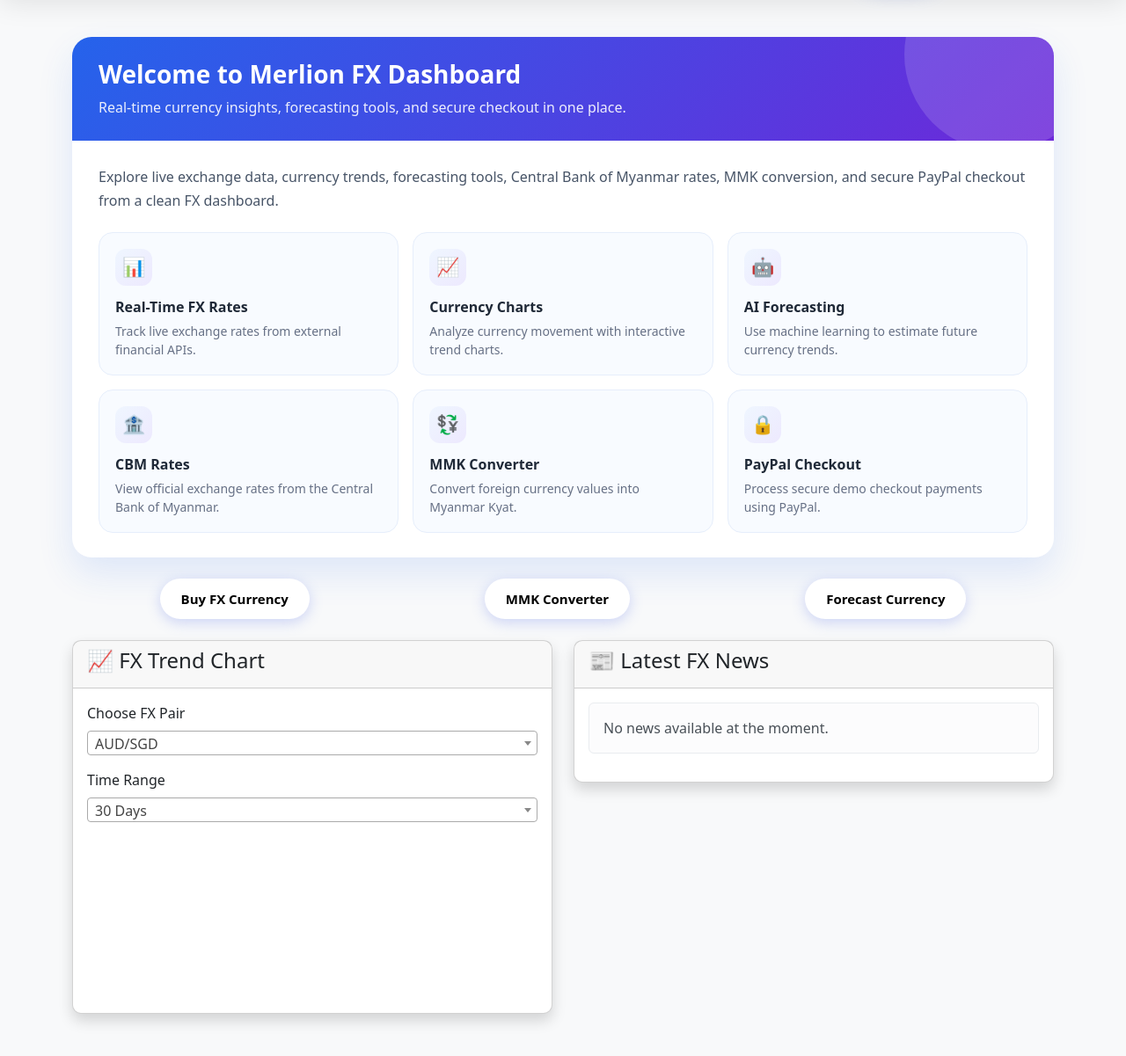
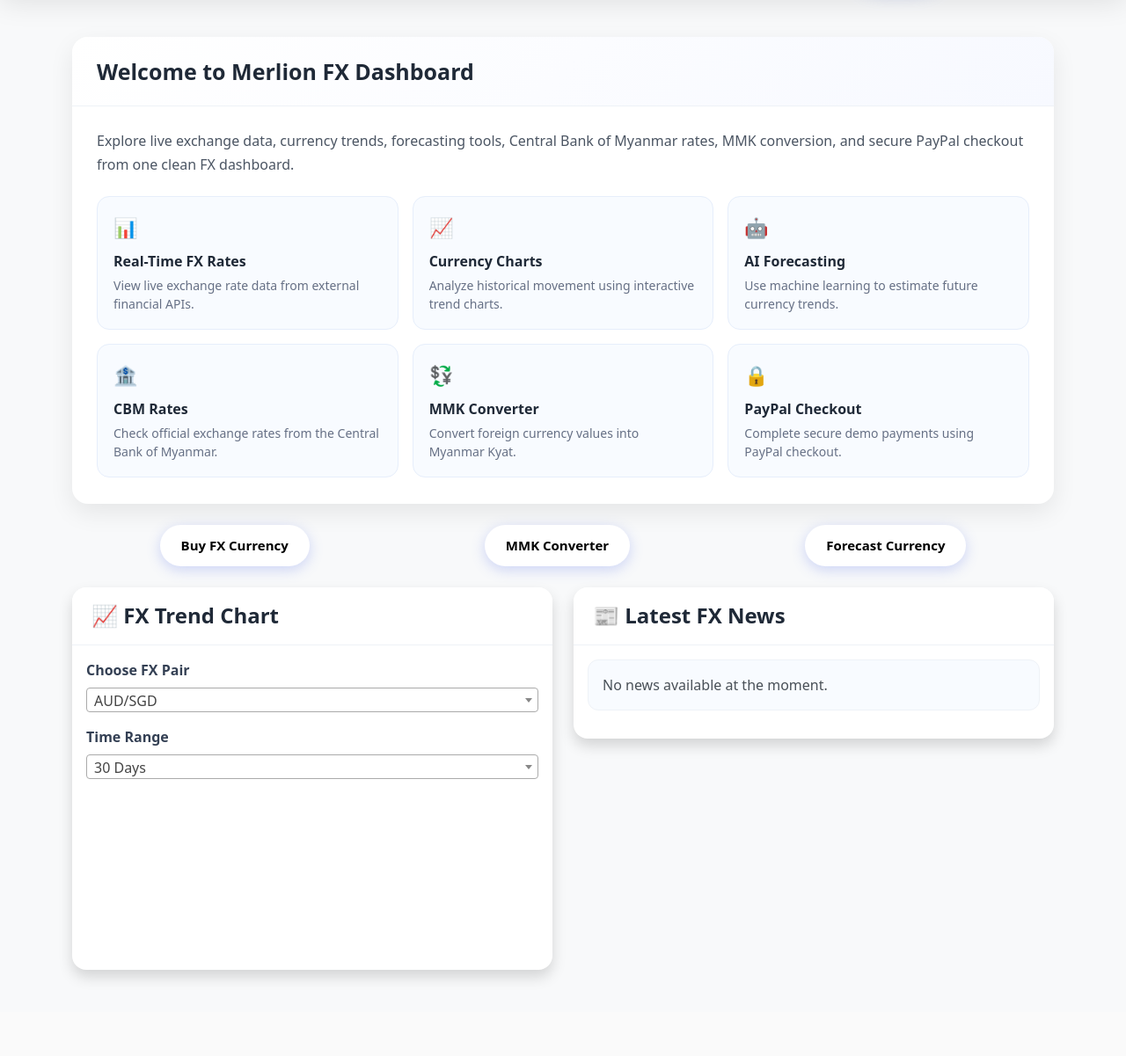
Before and after one commit to MayThetNaingBo/merlionFX, a Flask app: page /services in a window 1280 px wide. Shown: the part 82-1283 px from the top of the page at 88% size. After the commit the page ends 1197 px from the top, so only its background shows below. Run offline with Flask 3, Linux system fonts and the light colour scheme; data that the repository does not hold is empty; a map, chart or similar area stays blank; some libraries are stand-ins or nearby versions.

Commit message:
changed the UI interface

```diff
--- a/templates/services.html
+++ b/templates/services.html
@@ -10,10 +10,24 @@
   <script src="https://cdn.jsdelivr.net/npm/chart.js"></script>
 
   <style>
-    body { background-color: #f4f9ff; padding: 20px; }
-    .card { border-radius: 10px; box-shadow: 0 4px 12px rgba(0,0,0,0.1); }
-    .select2-container { width: 100% !important; }
-    #fxChart { max-height: 400px; }
+    body {
+      background: #f4f9ff;
+      padding: 20px;
+    }
+
+    .card {
+      border-radius: 16px;
+      border: none;
+      box-shadow: 0 8px 24px rgba(0,0,0,0.08);
+    }
+
+    .select2-container {
+      width: 100% !important;
+    }
+
+    #fxChart {
+      max-height: 400px;
+    }
 
     .header {
       position: fixed;
@@ -115,18 +58,21 @@
       display: flex;
       align-items: center;
       justify-content: center;
-      color: white;
-      font-size: 1.5rem;
-      font-weight: bold;
       padding-top: 7px;
     }
 
     .logo {
       font-size: 1.5rem;
       font-weight: 700;
-      color:#242424;
+      color: #242424;
     }
 
+    .nav-buttons {
+      display: flex;
+      gap: 12px;
+    }
+
+    .nav-buttons button,
     .custom-gradient-button {
       font-size: 15px;
       padding: 12px 24px;
@@ -144,21 +90,7 @@
       display: inline-block;
     }
 
-    .custom-gradient-button::before {
-      content: '';
-      position: absolute;
-      top: 0;
-      left: -100%;
-      width: 100%;
-      height: 100%;
-      background: linear-gradient(90deg, transparent, rgba(255, 255, 255, 0.2), transparent);
-      transition: left 0.5s;
-    }
-
-    .custom-gradient-button:hover::before {
-      left: 100%;
-    }
-
+    .nav-buttons button:hover,
     .custom-gradient-button:hover {
       background: linear-gradient(135deg, #667eea 0%, #764ba2 100%);
       color: white;
@@ -166,119 +98,122 @@
       box-shadow: 0 8px 25px rgba(102, 126, 234, 0.5);
     }
 
-    .dashboard-intro-card {
-      border: none;
-      border-radius: 22px;
-      overflow: hidden;
-      background: white;
-      box-shadow: 0 18px 40px rgba(37, 99, 235, 0.12);
+    #fx {
+      background: linear-gradient(135deg, #667eea 0%, #764ba2 100%);
+      color: white;
+      transform: translateY(-2px);
+      box-shadow: 0 8px 25px rgba(102, 126, 234, 0.5);
     }
 
-    .dashboard-intro-header {
-      padding: 26px 30px;
-      color: white;
-      background: linear-gradient(135deg, #2563eb 0%, #6d28d9 100%);
-      position: relative;
+    .dashboard-card {
+      background: white;
+      border-radius: 18px;
       overflow: hidden;
+      box-shadow: 0 10px 28px rgba(0,0,0,0.08);
     }
 
-    .dashboard-intro-header::after {
-      content: "";
-      position: absolute;
-      width: 220px;
-      height: 220px;
-      border-radius: 50%;
-      background: rgba(255, 255, 255, 0.14);
-      top: -90px;
-      right: -50px;
+    .dashboard-card-header {
+      padding: 24px 28px;
+      border-bottom: 1px solid #eef2f7;
+      background: linear-gradient(135deg, #ffffff 0%, #f7f9ff 100%);
     }
 
-    .dashboard-intro-header h4 {
+    .dashboard-card-header h4 {
       margin: 0;
+      font-size: 25px;
       font-weight: 800;
-      font-size: 28px;
-      position: relative;
-      z-index: 2;
+      color: #1f2937;
     }
 
-    .dashboard-intro-header p {
-      margin: 8px 0 0;
-      color: rgba(255, 255, 255, 0.9);
-      position: relative;
-      z-index: 2;
+    .dashboard-card-body {
+      padding: 26px 28px 30px;
     }
 
-    .dashboard-intro-body {
-      padding: 28px 30px;
+    .dashboard-card-body > p {
+      color: #4b5563;
+      font-size: 16px;
+      line-height: 1.7;
+      margin-bottom: 22px;
     }
 
-    .dashboard-description {
-      font-size: 16px;
-      color: #475467;
-      margin-bottom: 22px;
-      line-height: 1.7;
-    }
-
-    .feature-box-grid {
+    .feature-list {
       display: grid;
       grid-template-columns: repeat(3, 1fr);
       gap: 16px;
     }
 
-    .feature-box {
-      padding: 18px;
-      border-radius: 16px;
+    .feature-item {
       background: #f8fbff;
       border: 1px solid #e6eefb;
-      transition: all 0.3s ease;
+      border-radius: 14px;
+      padding: 18px;
+      transition: all 0.25s ease;
     }
 
-    .feature-box:hover {
-      transform: translateY(-4px);
+    .feature-item:hover {
       background: white;
-      box-shadow: 0 12px 26px rgba(102, 126, 234, 0.16);
+      transform: translateY(-3px);
+      box-shadow: 0 10px 24px rgba(102, 126, 234, 0.14);
     }
 
-    .feature-box-icon {
-      width: 42px;
-      height: 42px;
-      border-radius: 12px;
-      display: flex;
-      align-items: center;
-      justify-content: center;
-      margin-bottom: 12px;
-      font-size: 21px;
-      background: linear-gradient(135deg, #eff6ff 0%, #ede9fe 100%);
+    .feature-icon {
+      font-size: 22px;
+      margin-bottom: 10px;
     }
 
-    .feature-box-title {
+    .feature-title {
       font-weight: 700;
       color: #1f2937;
       margin-bottom: 5px;
     }
 
-    .feature-box-text {
+    .feature-desc {
       font-size: 14px;
       color: #667085;
+      line-height: 1.5;
       margin: 0;
-      line-height: 1.5;
+    }
+
+    .card-header {
+      background: white;
+      border-bottom: 1px solid #eef2f7;
+      padding: 18px 22px;
+      border-radius: 16px 16px 0 0 !important;
+    }
+
+    .card-header h4 {
+      margin: 0;
+      font-weight: 700;
+      color: #1f2937;
+    }
+
+    .form-label {
+      font-weight: 600;
+      color: #344054;
+    }
+
+    .form-select {
+      border-radius: 12px;
+      padding: 10px;
+    }
+
+    #newsBox {
+      border-radius: 12px;
+      border: 1px solid #eef2f7;
+      background: #f8fbff;
     }
 
     @media (max-width: 992px) {
-      .feature-box-grid {
-        grid-template-columns: repeat(2, 1fr);
+      .header {
+        padding: 15px 30px;
       }
 
-      .header {
-        padding: 15px 30px;
+      .feature-list {
+        grid-template-columns: repeat(2, 1fr);
       }
     }
 
     @media (max-width: 768px) {
-      .feature-box-grid {
-        grid-template-columns: 1fr;
-      }
-
       .header {
         flex-direction: column;
         gap: 14px;
@@ -309,53 +257,52 @@
 
   <div class="container py-1" style="margin-top: 100px;">
     <!-- Welcome Header -->
-    <div class="dashboard-intro-card mb-4">
-      <div class="dashboard-intro-header">
+    <div class="dashboard-card mb-4">
+      <div class="dashboard-card-header">
         <h4>Welcome to Merlion FX Dashboard</h4>
-        <p>Real-time currency insights, forecasting tools, and secure checkout in one place.</p>
       </div>
 
-      <div class="dashboard-intro-body">
-        <p class="dashboard-description">
+      <div class="dashboard-card-body">
+        <p>
           Explore live exchange data, currency trends, forecasting tools, Central Bank of Myanmar rates,
-          MMK conversion, and secure PayPal checkout from a clean FX dashboard.
+          MMK conversion, and secure PayPal checkout from one clean FX dashboard.
         </p>
 
-        <div class="feature-box-grid">
-          <div class="feature-box">
-            <div class="feature-box-icon">📊</div>
-            <div class="feature-box-title">Real-Time FX Rates</div>
-            <p class="feature-box-text">Track live exchange rates from external financial APIs.</p>
+        <div class="feature-list">
+          <div class="feature-item">
+            <div class="feature-icon">📊</div>
+            <div class="feature-title">Real-Time FX Rates</div>
+            <p class="feature-desc">View live exchange rate data from external financial APIs.</p>
           </div>
 
-          <div class="feature-box">
-            <div class="feature-box-icon">📈</div>
-            <div class="feature-box-title">Currency Charts</div>
-            <p class="feature-box-text">Analyze currency movement with interactive trend charts.</p>
+          <div class="feature-item">
+            <div class="feature-icon">📈</div>
+            <div class="feature-title">Currency Charts</div>
+            <p class="feature-desc">Analyze historical movement using interactive trend charts.</p>
           </div>
 
-          <div class="feature-box">
-            <div class="feature-box-icon">🤖</div>
-            <div class="feature-box-title">AI Forecasting</div>
-            <p class="feature-box-text">Use machine learning to estimate future currency trends.</p>
+          <div class="feature-item">
+            <div class="feature-icon">🤖</div>
+            <div class="feature-title">AI Forecasting</div>
+            <p class="feature-desc">Use machine learning to estimate future currency trends.</p>
           </div>
 
-          <div class="feature-box">
-            <div class="feature-box-icon">🏦</div>
-            <div class="feature-box-title">CBM Rates</div>
-            <p class="feature-box-text">View official exchange rates from the Central Bank of Myanmar.</p>
+          <div class="feature-item">
+            <div class="feature-icon">🏦</div>
+            <div class="feature-title">CBM Rates</div>
+            <p class="feature-desc">Check official exchange rates from the Central Bank of Myanmar.</p>
           </div>
 
-          <div class="feature-box">
-            <div class="feature-box-icon">💱</div>
-            <div class="feature-box-title">MMK Converter</div>
-            <p class="feature-box-text">Convert foreign currency values into Myanmar Kyat.</p>
+          <div class="feature-item">
+            <div class="feature-icon">💱</div>
+            <div class="feature-title">MMK Converter</div>
+            <p class="feature-desc">Convert foreign currency values into Myanmar Kyat.</p>
           </div>
 
-          <div class="feature-box">
-            <div class="feature-box-icon">🔒</div>
-            <div class="feature-box-title">PayPal Checkout</div>
-            <p class="feature-box-text">Process secure demo checkout payments using PayPal.</p>
+          <div class="feature-item">
+            <div class="feature-icon">🔒</div>
+            <div class="feature-title">PayPal Checkout</div>
+            <p class="feature-desc">Complete secure demo payments using PayPal checkout.</p>
           </div>
         </div>
       </div>
```
Also changed, not shown: other parts of templates/services.html (+14 -72 lines).
